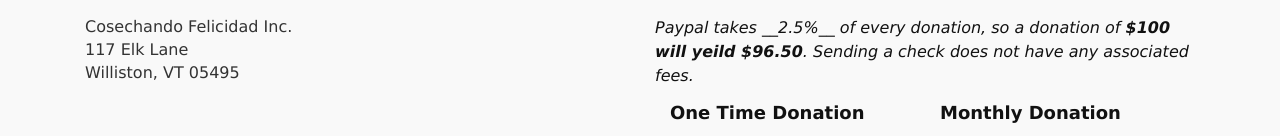
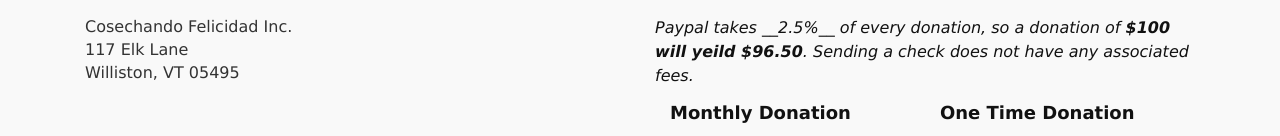
Before and after one commit to harvestinghappiness/harvestinghappiness.github.io, a Jekyll site: the page built from donate.md, in a window 1280 px wide and 1232 px high. Shown: the part 324-460 px from the top of the window. Built offline with Jekyll 4.4.1, drawn with Linux system fonts in a browser that asks for light colours; grey boxes are pictures that could not be loaded.

Commit message:
Update donate.md

```diff
--- a/donate.md
+++ b/donate.md
@@ -25,15 +25,13 @@ Williston, VT 05495
 <p>Donate one time or monthly! <i>(If you prefer to donate a custom amount monthly use the onetime button and select the monthly checkbox)</i></p>
 
 <p><i>Paypal takes __2.5%__ of every donation, so a donation of <strong>$100 will yeild $96.50</strong>. Sending a check does not have any associated fees.</i></p>
-
+<div class="col-sm-6">
+	<h4>Monthly Donation</h4>
+	{% include paypalmonthlybutton.html %}
+</div>
 <div class="col-sm-6">
 	<h4>One Time Donation</h4>
 	{% include paypalbutton.html %}
-</div>
-
-<div class="col-sm-6">
-	<h4>Monthly Donation</h4>
-	{% include paypalmonthlybutton.html %}
 </div>
 </div>
 
```
